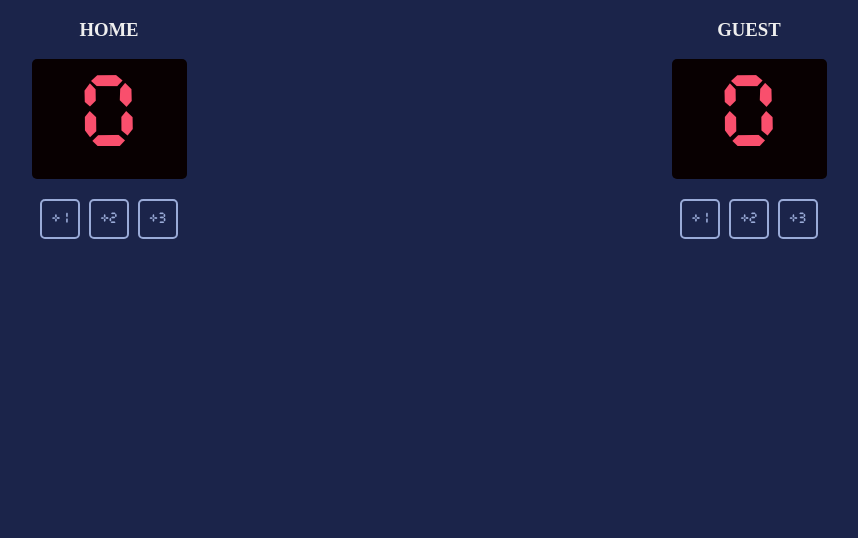
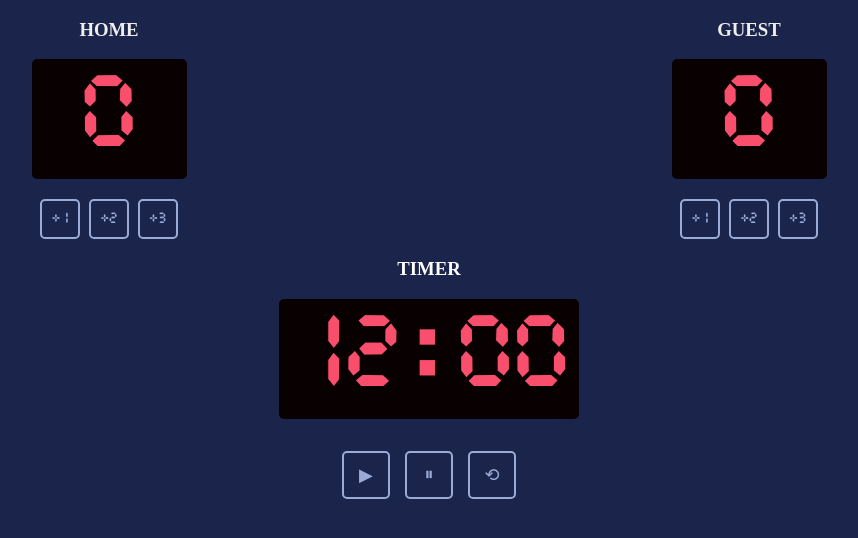
Before and after one commit to MicheleDap85/Scoreboard, a plain HTML site: page index.html in a window 1280 px wide. Shown: the whole page, without its empty margins (211-1069 px from the left). Drawn offline with Linux system fonts and the light colour scheme.

Commit message:
Add files via upload

```diff
--- a/index.html
+++ b/index.html
@@ -43,6 +43,15 @@
                 </div>
             </div>
         </div>
+            <div class="timer-box">
+                <h3>TIMER</h3>
+                    <div id="timer" class="timer">12:00</div>
+                        <div class="controls">
+                            <button class="addingpoint" onclick="startTimer()">▶</button>
+                            <button class="addingpoint" onclick="pauseTimer()">⏸</button>
+                            <button class="addingpoint" onclick="resetTimer()">⟲</button>
+                        </div>
+            </div>
         <script src="index.js"></script>
 </body>
 </html>
--- a/index.js
+++ b/index.js
@@ -4,29 +4,85 @@ let guest = 0
 function onePointHome(){
     home +=1
     document.getElementById("home").innerText = home
+    let sound = new Audio("1point.mp3");
+        sound.play();
 }
 
 function twoPointHome(){
     home +=2
     document.getElementById("home").innerText = home
+    let sound = new Audio("2point.mp3");
+        sound.play();
 }
 
 function threePointHome(){
     home +=3
     document.getElementById("home").innerText = home
+    let sound = new Audio("3point.mp3");
+        sound.play();
 }
 
 function onePointGuest(){
     guest +=1
     document.getElementById("guest").innerText = guest
+    let sound = new Audio("1point.mp3");
+        sound.play();
 }
 
 function twoPointGuest(){
     guest +=2
     document.getElementById("guest").innerText = guest
+    let sound = new Audio("2point.mp3");
+        sound.play();
 }
 
 function threePointGuest(){
     guest +=3
     document.getElementById("guest").innerText = guest
+    let sound = new Audio("3point.mp3");
+        sound.play();
 }
+
+let totalSeconds = 12 * 60;   // 12 minuti in secondi
+  let remaining = totalSeconds; // tempo che rimane
+  let timerInterval = null;
+
+  function updateDisplay() {
+    let mm = String(Math.floor(remaining / 60)).padStart(2, '0');
+    let ss = String(remaining % 60).padStart(2, '0');
+    document.getElementById("timer").innerText = mm + ":" + ss;
+  }
+
+  function startTimer() {
+    if (timerInterval) return; // se già avviato, non fare nulla
+    timerInterval = setInterval(() => {
+      if (remaining > 0) {
+        remaining--;
+        updateDisplay();
+      } else {
+        clearInterval(timerInterval);
+        timerInterval = null;
+        alert("Tempo scaduto!");
+      }
+    }, 1000);
+    let sound = new Audio("buzzer.mp3");
+        sound.play();
+  }
+
+  function pauseTimer() {
+    clearInterval(timerInterval);
+    timerInterval = null;
+    let sound = new Audio("buzzer.mp3");
+        sound.play();
+  }
+
+  function resetTimer() {
+    clearInterval(timerInterval);
+    timerInterval = null;
+    remaining = totalSeconds;
+    updateDisplay();
+    let sound = new Audio("buzzer.mp3");
+        sound.play();
+  }
+
+  updateDisplay();
--- a/styles.css
+++ b/styles.css
@@ -18,7 +18,6 @@ body {
   }
 
 .display {
-    margin: 125px, 82px;
     display: flex;
     justify-content: center;
     align-items: center;
@@ -51,3 +50,38 @@ body {
     border-radius: 5px;
     font-size: smaller;
 }
+
+.controls {
+  display: flex;
+  justify-content: center;
+  gap: 15px;
+  margin-top: 12px;
+}
+
+
+.controls .addingpoint {
+  width: 48px;
+  height: 48px;
+  font-size: 18px;
+}
+
+.timer{
+    display: flex;
+    justify-content: center;
+    align-items: center;
+    background-color:#080001;
+    height: 120px;
+    width: 300px;
+    color: #F94F6D;
+    font-family: "MioFont";
+    font-size: 90px;
+    border-radius: 5px;
+}
+
+.timer-box{
+    display: flex;
+    flex-direction: column;
+    color: white;
+    align-items: center;
+    justify-content: center;
+}
```
Also changed, not shown: 4 other files.
